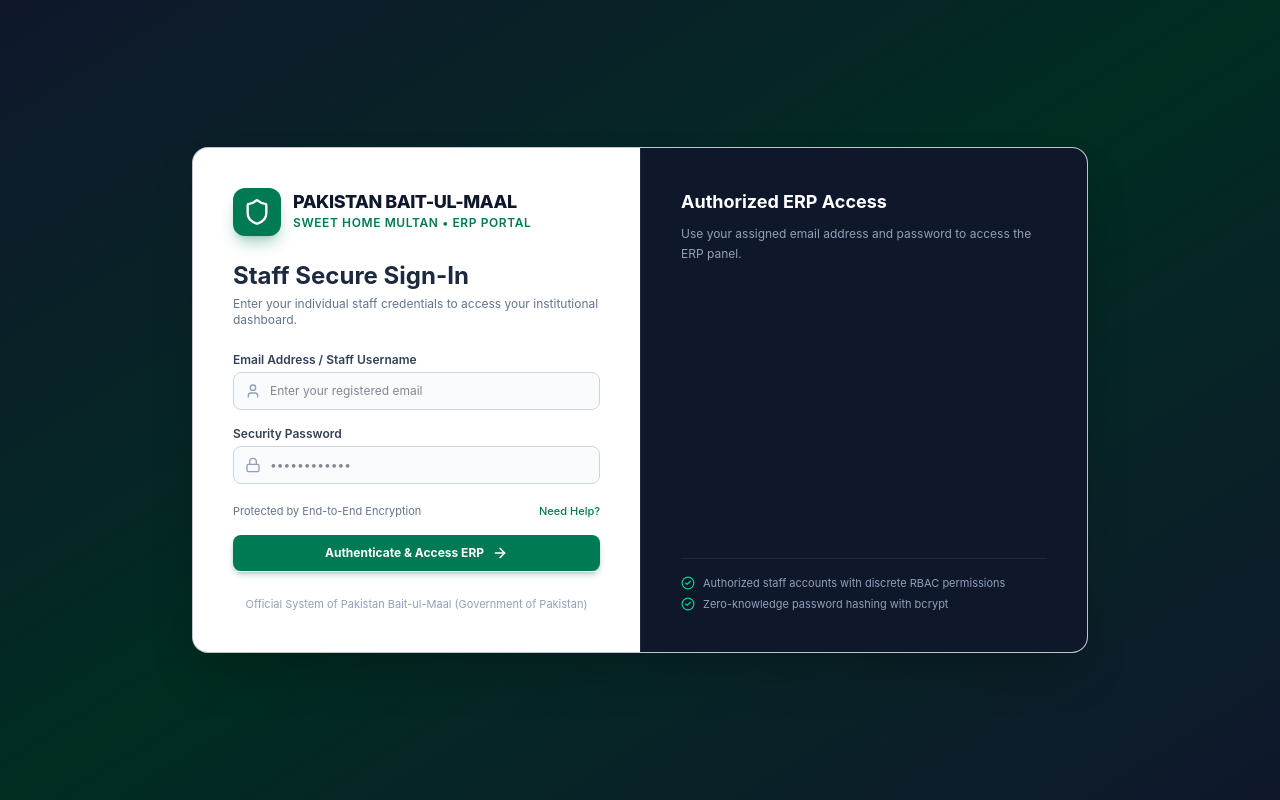
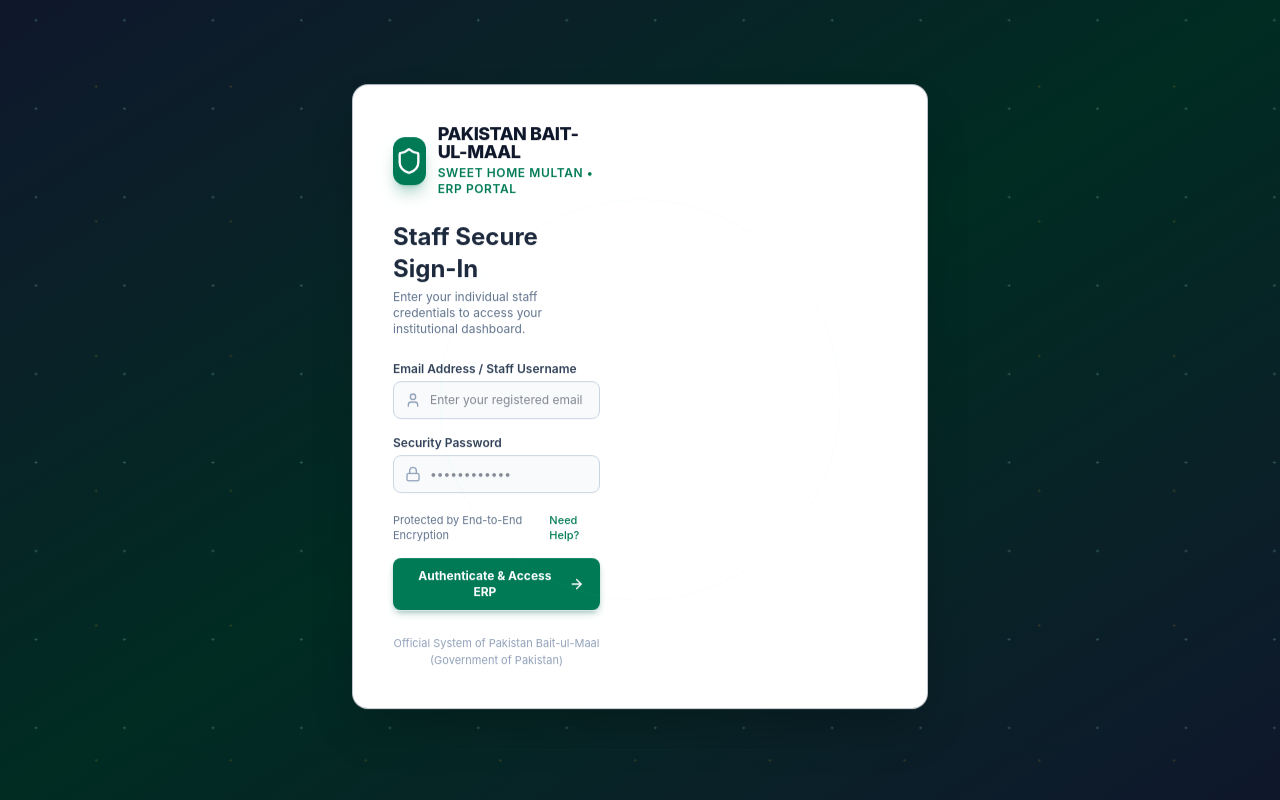
Before and after one commit to naturepkstore-hash/sweet-home-erp, a Next.js app: page /login in a window 1280 px wide. Built offline with nearby package versions, Linux system fonts and the light colour scheme.

Commit message:
redesign login with ambient motion

```diff
--- a/app/globals.css
+++ b/app/globals.css
@@ -181,6 +181,23 @@
   to { opacity: 1; transform: translateY(0); letter-spacing: normal; }
 }
 
+@keyframes loginParticles {
+  0% { transform: translate3d(0, 0, 0) scale(1); opacity: 0.2; }
+  50% { transform: translate3d(18px, -24px, 0) scale(1.04); opacity: 0.55; }
+  100% { transform: translate3d(-10px, 16px, 0) scale(1); opacity: 0.2; }
+}
+
+@keyframes loginScan {
+  0%, 100% { opacity: 0; transform: translateY(-45vh); }
+  45%, 65% { opacity: 0.5; }
+  100% { transform: translateY(45vh); }
+}
+
+@keyframes loginCardFloat {
+  0%, 100% { transform: translateY(0); }
+  50% { transform: translateY(-4px); }
+}
+
 /* Animation Utility Classes */
 .animate-fade-in {
   animation: fadeIn 220ms cubic-bezier(0.16, 1, 0.3, 1) forwards;
@@ -240,6 +257,32 @@
 .brand-intro-shell {
   animation: brandIntroShell 2600ms cubic-bezier(0.16, 1, 0.3, 1) both;
 }
+
+.login-stage::before,
+.login-stage::after {
+  content: '';
+  position: absolute;
+  width: 420px;
+  height: 420px;
+  border: 1px solid rgba(110, 231, 183, 0.12);
+  border-radius: 999px;
+  pointer-events: none;
+  animation: brandRingPulse 5s ease-in-out infinite;
+}
+
+.login-stage::before { transform: translate(-42vw, -28vh); }
+.login-stage::after { transform: translate(42vw, 28vh); animation-delay: 1.3s; }
+
+.login-particle-field {
+  opacity: 0.45;
+  background-image: radial-gradient(circle, rgba(167, 243, 208, 0.55) 1px, transparent 1px), radial-gradient(circle, rgba(251, 191, 36, 0.35) 1px, transparent 1px);
+  background-size: 86px 86px, 131px 131px;
+  background-position: 0 0, 36px 42px;
+  animation: loginParticles 8s ease-in-out infinite alternate;
+}
+
+.login-scanline { background: linear-gradient(90deg, transparent, rgba(110, 231, 183, 0.6), transparent); box-shadow: 0 0 22px rgba(110, 231, 183, 0.55); animation: loginScan 6s ease-in-out infinite; }
+.login-card { animation: scaleIn 520ms cubic-bezier(0.16, 1, 0.3, 1) both, loginCardFloat 7s ease-in-out 700ms infinite; }
 
 /* Staggered entrance delays */
 .stagger-1 { animation-delay: 40ms; }
--- a/app/login/page.tsx
+++ b/app/login/page.tsx
@@ -2,7 +2,7 @@
 
 import React, { useEffect, useState } from 'react';
 import { useRouter } from 'next/navigation';
-import { Shield, Lock, User, AlertCircle, ArrowRight, CheckCircle2 } from 'lucide-react';
+import { Shield, Lock, User, AlertCircle, ArrowRight } from 'lucide-react';
 
 function BrandIntro({ onComplete }: { onComplete: () => void }) {
   useEffect(() => {
@@ -80,8 +80,10 @@
   return (
     <>
       {showBrandIntro && <BrandIntro onComplete={() => setShowBrandIntro(false)} />}
-      <div className="min-h-screen bg-linear-to-br from-slate-900 via-emerald-950 to-slate-900 flex items-center justify-center p-4 selection:bg-emerald-500 selection:text-white">
-      <div className="w-full max-w-4xl bg-white rounded-2xl shadow-2xl overflow-hidden border border-slate-700/30 flex flex-col md:flex-row animate-scale-in">
+      <div className="login-stage relative min-h-screen bg-linear-to-br from-slate-900 via-emerald-950 to-slate-900 flex items-center justify-center overflow-hidden p-4 selection:bg-emerald-500 selection:text-white">
+      <div className="login-particle-field absolute inset-0 pointer-events-none" />
+      <div className="login-scanline absolute left-0 right-0 top-1/2 h-px pointer-events-none" />
+      <div className="login-card relative w-full max-w-xl bg-white rounded-2xl shadow-2xl overflow-hidden border border-slate-700/30 animate-scale-in">
 
         {/* Left Form Area */}
         <div className="w-full md:w-1/2 p-8 sm:p-10 flex flex-col justify-between animate-fade-in-up">
@@ -184,27 +186,6 @@
           </div>
         </div>
 
-        {/* Right Info */}
-        <div className="w-full md:w-1/2 bg-slate-900 p-8 sm:p-10 text-white flex flex-col justify-between border-t md:border-t-0 md:border-l border-slate-800 animate-fade-in-up stagger-1">
-          <div>
-            <h3 className="text-lg font-bold text-white mb-2">Authorized ERP Access</h3>
-            <p className="text-xs text-slate-400 mb-4 leading-relaxed">
-              Use your assigned email address and password to access the ERP panel.
-            </p>
-          </div>
-
-          <div className="mt-6 pt-4 border-t border-slate-800 text-[11px] text-slate-400 space-y-1">
-            <div className="flex items-center gap-2">
-              <CheckCircle2 className="w-3.5 h-3.5 text-emerald-400 shrink-0" />
-              <span>Authorized staff accounts with discrete RBAC permissions</span>
-            </div>
-            <div className="flex items-center gap-2">
-              <CheckCircle2 className="w-3.5 h-3.5 text-emerald-400 shrink-0" />
-              <span>Zero-knowledge password hashing with bcrypt</span>
-            </div>
-          </div>
-        </div>
-
       </div>
     </div>
     </>
```
